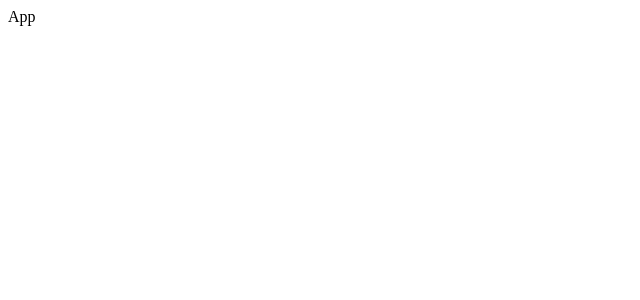
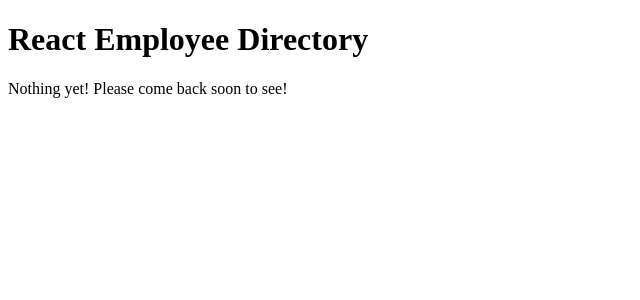
Before and after one commit to tvnames/react-employee-directory, a React (Create React App) app: page / in a window 1280 px wide. Shown: the top 300 px of the page, without its empty margins (0-640 px from the left). Built offline with nearby package versions, Linux system fonts and the light colour scheme.

Commit message:
Added title and come back soon message

```diff
--- a/src/App.js
+++ b/src/App.js
@@ -1,5 +1,10 @@
 function App() {
-  return <div>App</div>;
+  return (
+    <div>
+      <h1>React Employee Directory</h1>
+      <p> Nothing yet! Please come back soon to see!</p>
+    </div>
+  );
 }
 
 export default App;
```
